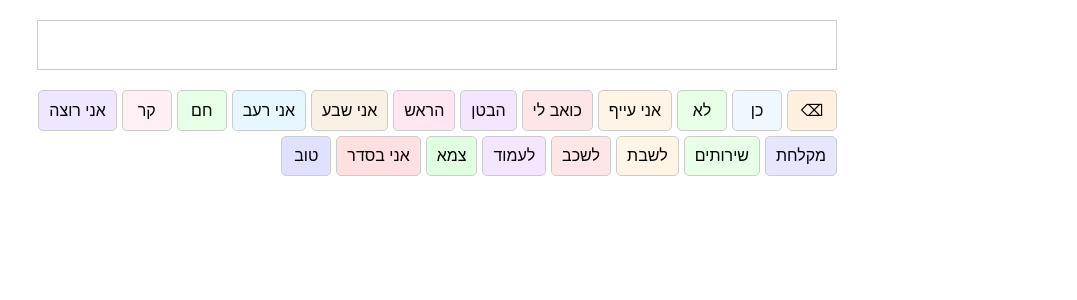
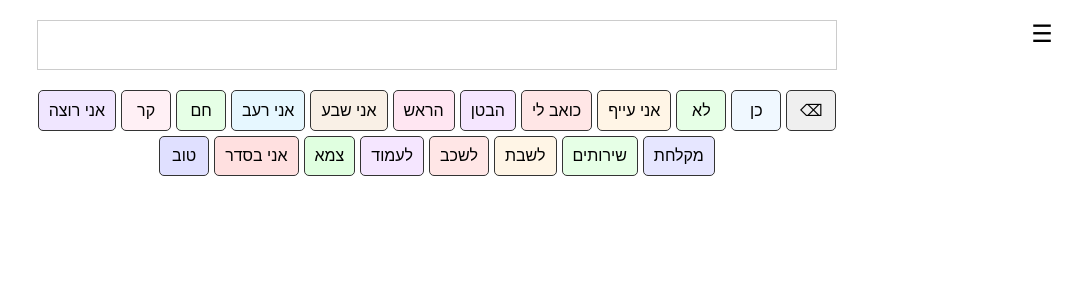
Before and after one commit to shaylevin89/help_keyboard, a React (Create React App) app: page / in a window 1280 px wide. Shown: the top 300 px of the page, without its empty margins (203-1280 px from the left). Built offline with nearby package versions, Linux system fonts and the light colour scheme.

Commit message:
add color toggle and words edit page

```diff
--- a/package.json
+++ b/package.json
@@ -9,6 +9,7 @@
     "@testing-library/user-event": "^13.5.0",
     "react": "^19.0.0",
     "react-dom": "^19.0.0",
+    "react-router-dom": "^7.3.0",
     "react-scripts": "5.0.1",
     "web-vitals": "^2.1.4"
   },
--- a/src/App.css
+++ b/src/App.css
@@ -5,6 +5,7 @@
     display: flex;
     flex-direction: column;
     align-items: center;
+    position: relative;
   }
 
   .text-display {
@@ -20,21 +21,28 @@
 
   .keyboard-container {
     display: flex;
-    justify-content: flex-end;
+    flex-direction: column;
+    align-items: center;
     width: 100%;
     max-width: 800px;
-    box-sizing: border-box;
   }
 
   .keyboard {
     display: flex;
     flex-wrap: wrap;
     gap: 5px;
-    justify-content: flex-start;
+    justify-content: center;
     width: 100%;
     max-width: 800px;
     box-sizing: border-box;
     direction: rtl;
+  }
+
+  input[type="text"] {
+    padding: 5px;
+    font-size: 16px;
+    border: 1px solid #ccc;
+    border-radius: 4px;
   }
 
   button {
@@ -46,15 +54,68 @@
     text-align: center;
     border-radius: 5px;
     box-sizing: border-box;
-    background-color: #f0f8ff; /* Light blue background */
-    border: 1px solid #ccc;
-    transition: background-color 0.3s;
+    border: 1px solid #333; /* Light black border */
   }
 
   button:hover {
-    background-color: #e0f0ff; /* Slightly darker on hover */
+    background-color: #e0e0e0;
   }
 
   .remove-button {
     order: -1;
   }
+
+  .menu-icon {
+    position: absolute;
+    top: 10px;
+    right: 10px;
+    font-size: 24px;
+    text-decoration: none;
+    color: black;
+    background: none;
+    border: none;
+    cursor: pointer;
+  }
+
+  .settings-menu {
+    position: absolute;
+    top: 40px;
+    right: 10px;
+    background-color: white;
+    border: 1px solid #ccc;
+    box-shadow: 0 2px 5px rgba(0, 0, 0, 0.2);
+    z-index: 1000;
+  }
+
+  .settings-menu a {
+    display: block;
+    padding: 10px;
+    text-decoration: none;
+    color: black;
+    background: none;
+    border: none;
+    cursor: pointer;
+    font-size: 16px;
+  }
+
+  .settings-menu button {
+    display: block;
+    width: 100%;
+    padding: 10px;
+    border: none;
+    background: none;
+    text-align: left;
+    cursor: pointer;
+  }
+
+  .home-icon {
+    position: absolute;
+    top: 10px;
+    right: 10px;
+    font-size: 24px;
+    text-decoration: none;
+    color: black;
+    background: none;
+    border: none;
+    cursor: pointer;
+  }
--- a/src/App.js
+++ b/src/App.js
@@ -1,13 +1,25 @@
-import React, { useState } from 'react';
-import TextDisplay from './components/TextDisplay';
+import React, { useState, useEffect } from 'react';
+import { BrowserRouter as Router, Route, Routes } from 'react-router-dom';
 import Keyboard from './components/Keyboard';
+import Settings from './components/Settings';
+import WordList from './components/WordList';
 import './App.css';
 
 function App() {
   const [text, setText] = useState('');
+  const [words, setWords] = useState([]);
+
+  useEffect(() => {
+    fetch('/help_keyboard/words.txt')
+      .then(response => response.text())
+      .then(text => {
+        const wordList = text.split('\n').map(word => word.trim()).filter(word => word);
+        setWords(wordList);
+      });
+  }, []);
 
   const handleKeyPress = (key) => {
-    setText((prevText) => prevText + ' ' + key);
+    setText((prevText) => (prevText ? prevText + ' ' + key : key));
   };
 
   const handleRemove = () => {
@@ -19,10 +31,20 @@ function App() {
   };
 
   return (
-    <div className="App">
-      <TextDisplay text={text} />
-      <Keyboard onKeyPress={handleKeyPress} onRemove={handleRemove} />
-    </div>
+    <Router>
+      <div className="App">
+        <Routes>
+          <Route path="/settings" element={<Settings />} />
+          <Route path="/wordlist" element={<WordList words={words} setWords={setWords} />} />
+          <Route path="/" element={
+            <>
+              <div className="text-display">{text}</div>
+              <Keyboard onKeyPress={handleKeyPress} onRemove={handleRemove} words={words} />
+            </>
+          } />
+        </Routes>
+      </div>
+    </Router>
   );
 }
 
--- a/src/components/Keyboard.js
+++ b/src/components/Keyboard.js
@@ -1,4 +1,5 @@
-import React, { useEffect, useState } from 'react';
+import React, { useState, useRef, useEffect } from 'react';
+import { Link } from 'react-router-dom';
 
 const colors = [
   "#f0f8ff", // Light Blue
@@ -27,32 +28,55 @@ const colors = [
   "#f0ffe0"  // Light Honeydew
 ];
 
-const Keyboard = ({ onKeyPress, onRemove }) => {
-  const [keys, setKeys] = useState([]);
+const Keyboard = ({ onKeyPress, onRemove, words }) => {
+  const [menuVisible, setMenuVisible] = useState(false);
+  const [coloredKeys, setColoredKeys] = useState(true);
+  const menuRef = useRef();
 
   useEffect(() => {
-    fetch('/help_keyboard/words.txt')
-      .then(response => response.text())
-      .then(text => {
-        const words = text.split('\n').map(word => word.trim()).filter(word => word);
-        setKeys([...words, "⌫"]);
-      })
-      .catch(error => console.error('Error fetching words:', error));
-  }, []);
+    const handleClickOutside = (event) => {
+      if (menuRef.current && !menuRef.current.contains(event.target)) {
+        setMenuVisible(false);
+      }
+    };
+
+    document.addEventListener('mousedown', handleClickOutside);
+    return () => {
+      document.removeEventListener('mousedown', handleClickOutside);
+    };
+  }, [menuRef]);
+
+  const toggleMenu = () => {
+    setMenuVisible(!menuVisible);
+  };
+
+  const toggleKeyColors = () => {
+    setColoredKeys(!coloredKeys);
+  };
 
   return (
     <div className="keyboard-container">
+      <button className="menu-icon" onClick={toggleMenu}>☰</button>
+      {menuVisible && (
+        <div className="settings-menu" ref={menuRef}>
+          <Link to="/wordlist">רשימת מקשים</Link>
+          <button onClick={toggleKeyColors}>
+            {coloredKeys ? '🔘' : '⚪'} מקשים בצבע
+          </button>
+        </div>
+      )}
       <div className="keyboard">
-        {keys.map((key, index) => (
+        {words.map((key, index) => (
           <button
             key={index}
             onClick={() => key === "⌫" ? onRemove() : onKeyPress(key)}
-            style={{ backgroundColor: colors[index % colors.length] }}
+            style={{ backgroundColor: coloredKeys ? colors[index % colors.length] : 'transparent' }}
             className={key === "⌫" ? "remove-button" : ""}
           >
             {key}
           </button>
         ))}
+        <button onClick={onRemove} className="remove-button">⌫</button>
       </div>
     </div>
   );
```
Also changed, not shown: 1 other file (tests, documents, lock files or other folders).
